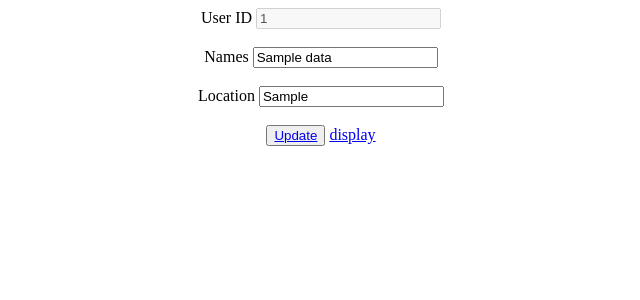
After one commit to bonane123/table-task-names, a PHP site: page /update.php?id=1 in a window 1280 px wide. The commit adds this page. Shown: the top 300 px of the page, without its empty margins (319-959 px from the left). Run offline with PHP 8.4, Linux system fonts and the light colour scheme; tables that the repository leaves empty or names only in its code hold one stand-in row (values such as "Sample post").

Commit message:
updating form

```diff
--- a/delete.php
+++ b/delete.php
@@ -1,7 +1,7 @@
 <?php
 include('connection.php');
 
-$sql = "DELETE FROM data WHERE id = " . $_GET["user_id"] . "";
+$sql = "DELETE FROM data WHERE id = " . $_GET["id"] . "";
 
 $result = mysqli_query($conn, $sql);
 if($result){
--- a/display.php
+++ b/display.php
@@ -30,7 +30,9 @@ include ('connection.php');
                         <td><?php echo $row['id'];?></td>
                         <td><?php echo $row['name'];?></td>
                         <td><?php echo $row['location'];?></td>
-                        <td><a href="delete.php?user_id=<?php echo $row['id'];?>">delete</a></td>
+                        <td><a href="delete.php?id=<?php echo $row['id'];?>">delete</a></td>
+                        <td><a href="update.php?id=<?php echo $row['id'];?>">update</a></td>
+
                     </tr>
                 <?php
             }
--- /dev/null
+++ b/update.php
@@ -0,0 +1,50 @@
+<?php
+include('connection.php');
+
+$sql = "SELECT * FROM data WHERE id = '" . $_GET['id'] . "'";
+$result = mysqli_query($conn, $sql);
+$row = mysqli_num_rows($result);
+if($row>0){
+    $row = mysqli_fetch_assoc($result);
+    ?>
+
+
+<!DOCTYPE html>
+<html>
+  <head>
+      <title> UPDATE FORM </title>
+
+    </head>
+   <body style="text-align:center;">
+
+
+       <div class="row justify-content-center">
+       <form action="update_process.php" method="POST">
+           <div class="form-group">
+            <label>User ID</label>
+            <input type="number" name="id" class="form-control" value="<?php echo $row['id']?>" disabled>
+            </div><br>
+            <label>Names</label>
+            <input type="text" name="name" class="form-control" value="<?php echo $row['name']?>">
+            </div><br>
+<div class="form-group">
+            <label>Location</label>
+            <input type="text" name="location" class="form-control" value="<?php echo $row['location']?>">
+            </div><br>
+            <div class="form-group">
+            <button type="submit" class="btn btn-primary" name="update">
+                <a href="update_process.php?id=<?php echo $row['id'] ?>">Update</a>
+            </button>
+            <a href="display.php">display</a>
+            </div>
+        </form>
+        <?php
+
+    }
+        ?>
+
+       </div>
+    </body>
+
+
+</html>
```
Also changed, not shown: update_process.php (added, +17 -0 lines).
